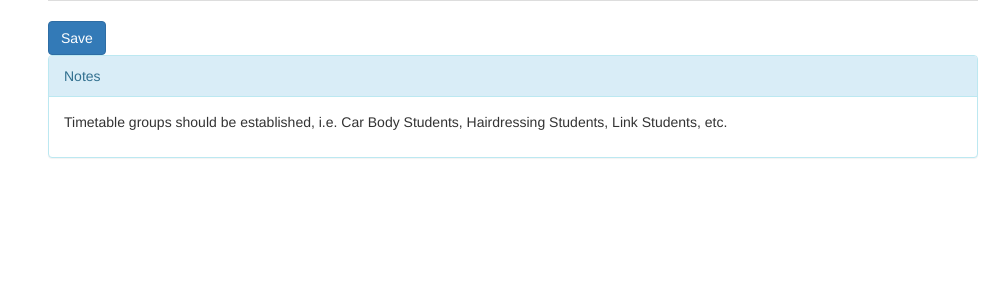
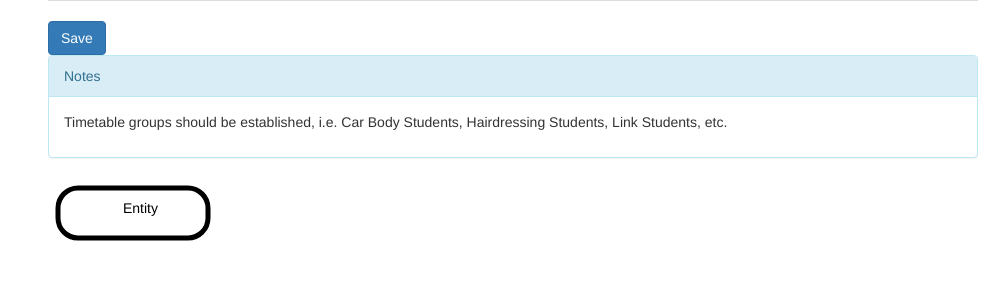
Before and after one commit to Patch67/-OpenCMIS, a Django app: page /timetable/subject/ in a window 1280 px wide. Shown: the part 295-589 px from the top of the page, without its empty margins (287-1280 px from the left). Run offline with Django 3.2, Linux system fonts and the light colour scheme; the visitor is signed in with stand-in values (Sample User, id 1); data that the repository does not hold is empty; some libraries are stand-ins or nearby versions.

Commit message:
Added some SVG and Java script to beign graphics drag and drop

```diff
--- a/version01a/opencmis/templates/timetable/subject_index.html
+++ b/version01a/opencmis/templates/timetable/subject_index.html
@@ -108,4 +108,45 @@
         <p>Timetable groups should be established, i.e. Car Body Students, Hairdressing Students, Link Students, etc.</p>
         <p></p>
     </div>
+</div>
+
+<!-- GRAPHICS -->
+<svg width="170" height="70" class="draggable" onmousedown="selectElement(evt)">
+    <rect x="10" y="10" rx="20" ry="20" width="150" height="50"
+        fill="white" stroke="black" stroke-width="5" />
+    <text x="75" y="35" fill="black">Entity</text>
+</svg>
+
+<style>
+    .draggable {
+        cursor: move;
+    }
+</style>
+<script>
+
+  function selectElement(evt) {
+      evt.target.setAttributeNS(null, "onmousemove", "moveElement(evt)");
+      evt.target.setAttributeNS(null, "onmouseout", "deselectElement(evt)");
+      evt.target.setAttributeNS(null, "onmouseup", "deselectElement(evt)");
+  }
+
+  function moveElement(evt){
+      var transform = evt.target.transform.baseVal.getItem(0);
+      var mat = transform.matrix;
+
+      mat = mat.translate(evt.clientX, evt.clientY );
+      transform.setMatrix( mat );
+
+      evt.target.setAttributeNS(null, "transform", mat);
+  }
+
+  function deselectElement(evt){
+      if(evt.target != 0){
+            evt.target.removeAttributeNS(null, "onmousemove");
+            evt.target.removeAttributeNS(null, "onmouseout");
+            evt.target.removeAttributeNS(null, "onmouseup");
+            evt.target = 0;
+      }
+  }
+</script>
 {% endblock %}
```
